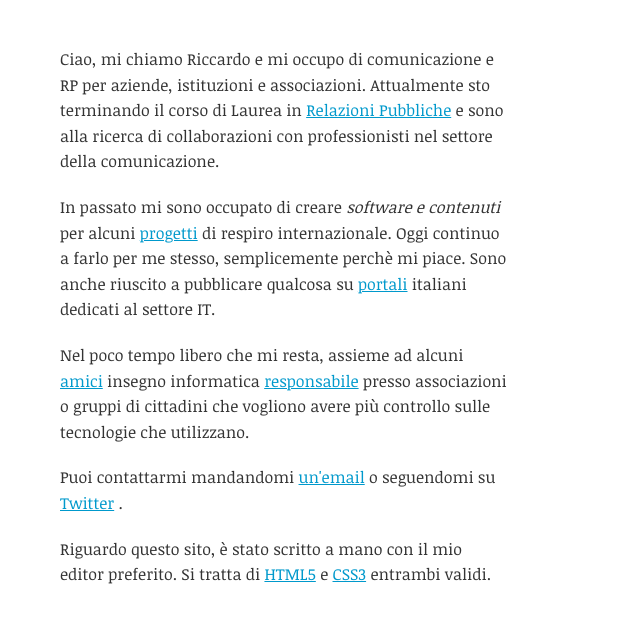
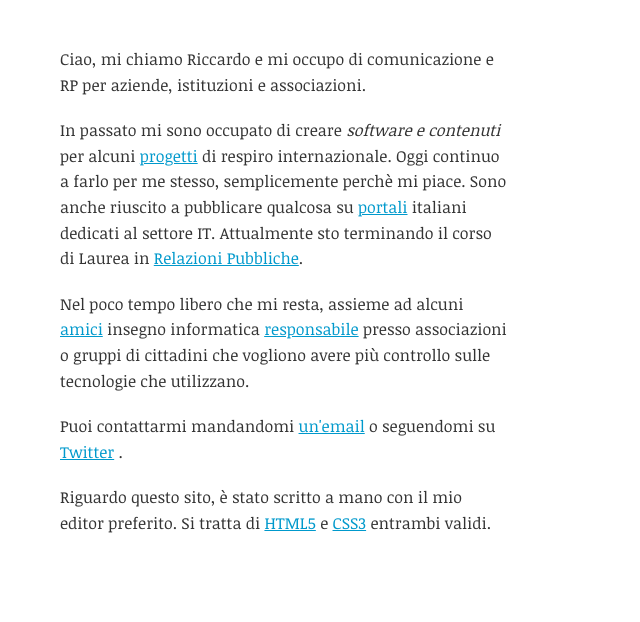
Before and after one commit to riccardogrosso/riccardogrosso.github.io, a plain HTML site: page index.html in a window 1280 px wide. Shown: the part 106-728 px from the top of the page, without its empty margins (0-640 px from the left). Drawn offline with Linux system fonts and the light colour scheme.

Commit message:
Al 24.03

```diff
--- a/index.html
+++ b/index.html
@@ -16,12 +16,13 @@
 		<div class="element">
 			<h1>Riccardo Grosso</h1>
 			<p>Ciao, mi chiamo
-			Riccardo e mi occupo di comunicazione e RP per aziende, istituzioni e associazioni. Attualmente sto terminando il corso di Laurea in <a href="http://www.uniud.it/didattica/facolta/lingue/relazioni_pubbliche">Relazioni Pubbliche</a> e sono alla ricerca di collaborazioni con professionisti nel settore della comunicazione.
+			Riccardo e mi occupo di comunicazione e RP per aziende, istituzioni e associazioni.
 			</p>
 
 			<p>In passato mi sono occupato di creare <i>software e contenuti</i> per alcuni
 			<a href="http://en.wikipedia.org/wiki/Interreg">progetti</a> di respiro internazionale. Oggi continuo a farlo per me stesso, semplicemente perchè mi piace.
 			Sono anche riuscito a pubblicare qualcosa su <a href="http://www.html.it">portali</a> italiani dedicati al settore IT.
+			Attualmente sto terminando il corso di Laurea in <a href="http://www.uniud.it/didattica/facolta/lingue/relazioni_pubbliche">Relazioni Pubbliche</a>.
 			</p>
 
 			<p>
```
